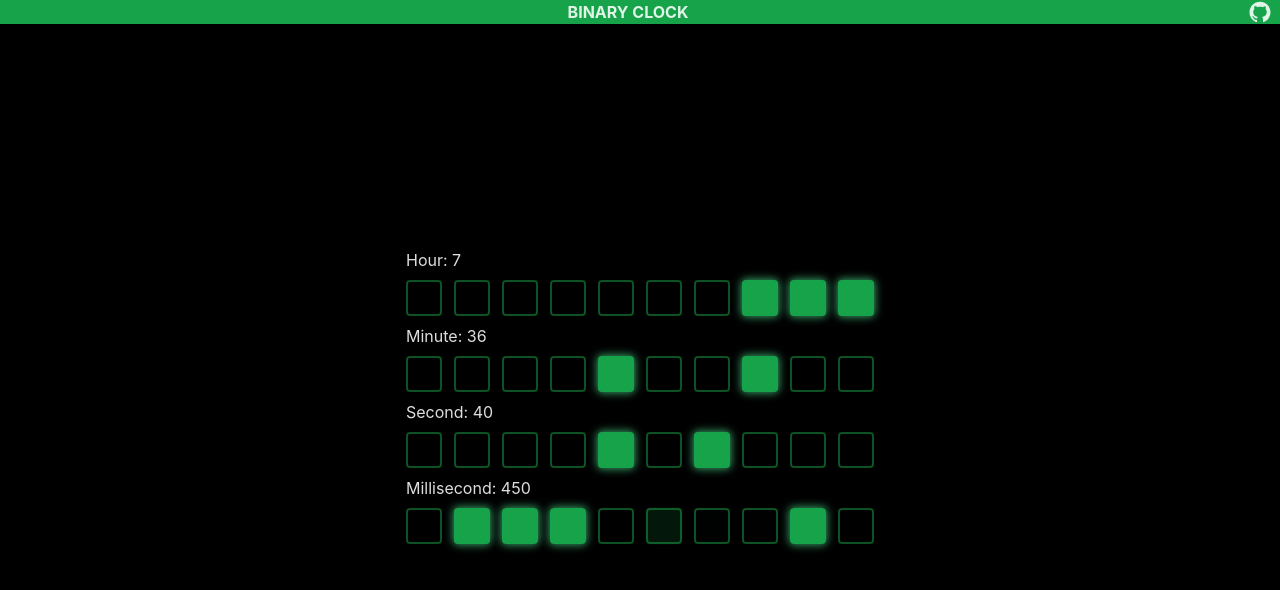
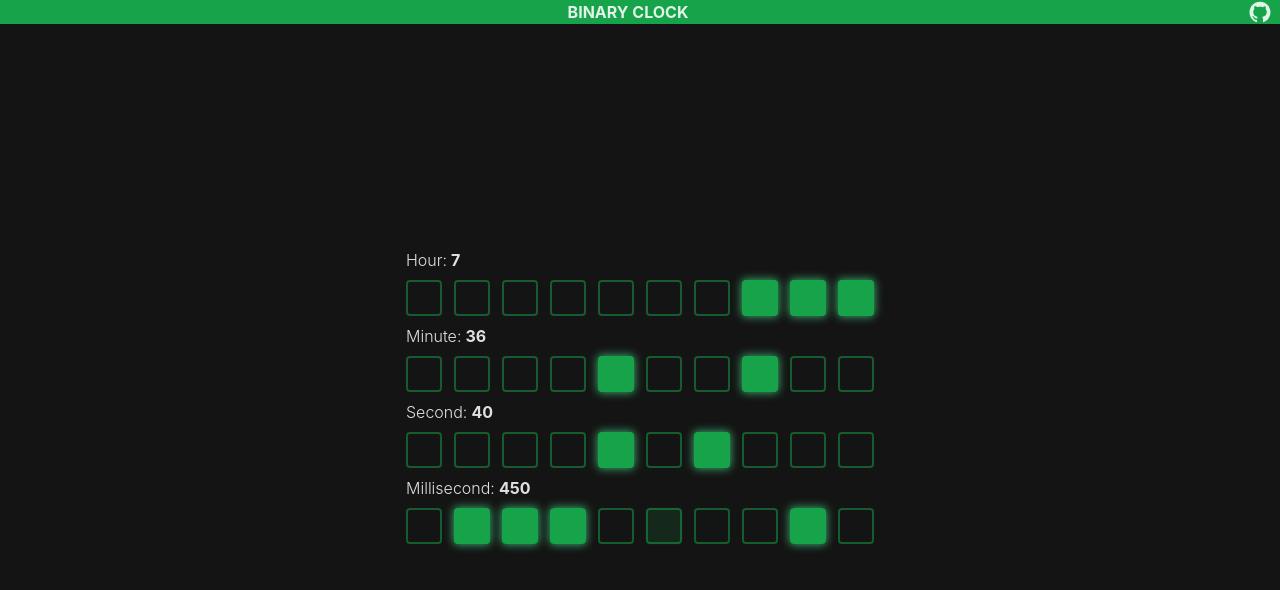
Before and after one commit to beSaif/binary-clock, a React (Vite) app: page / in a window 1280 px wide. Shown: the top 590 px of the page. Built offline with nearby package versions, Linux system fonts and the light colour scheme.

Commit message:
Background Color and Bit Names

```diff
--- a/src/components/Bits.jsx
+++ b/src/components/Bits.jsx
@@ -5,8 +5,8 @@ import printKthBit from "../utils/getKthBit";
 const Bits = ({ type, value }) => {
   return (
     <div>
-      <div className="py-2">
-        {type}: {value}
+      <div className="flex py-2 font-light text-base">
+        {type}: <div className="font-bold pl-1"> {value}</div>
       </div>
       <ul className="flex">
         {Array.from({ length: 10 }).map((_, index) => (
--- a/src/index.css
+++ b/src/index.css
@@ -8,7 +8,7 @@
   font-weight: 400;
   color-scheme: light dark;
   color: rgba(255, 255, 255, 0.87);
-  background-color: #000000;
+  background-color: #141414;
 
   font-synthesis: none;
   text-rendering: optimizeLegibility;
```
